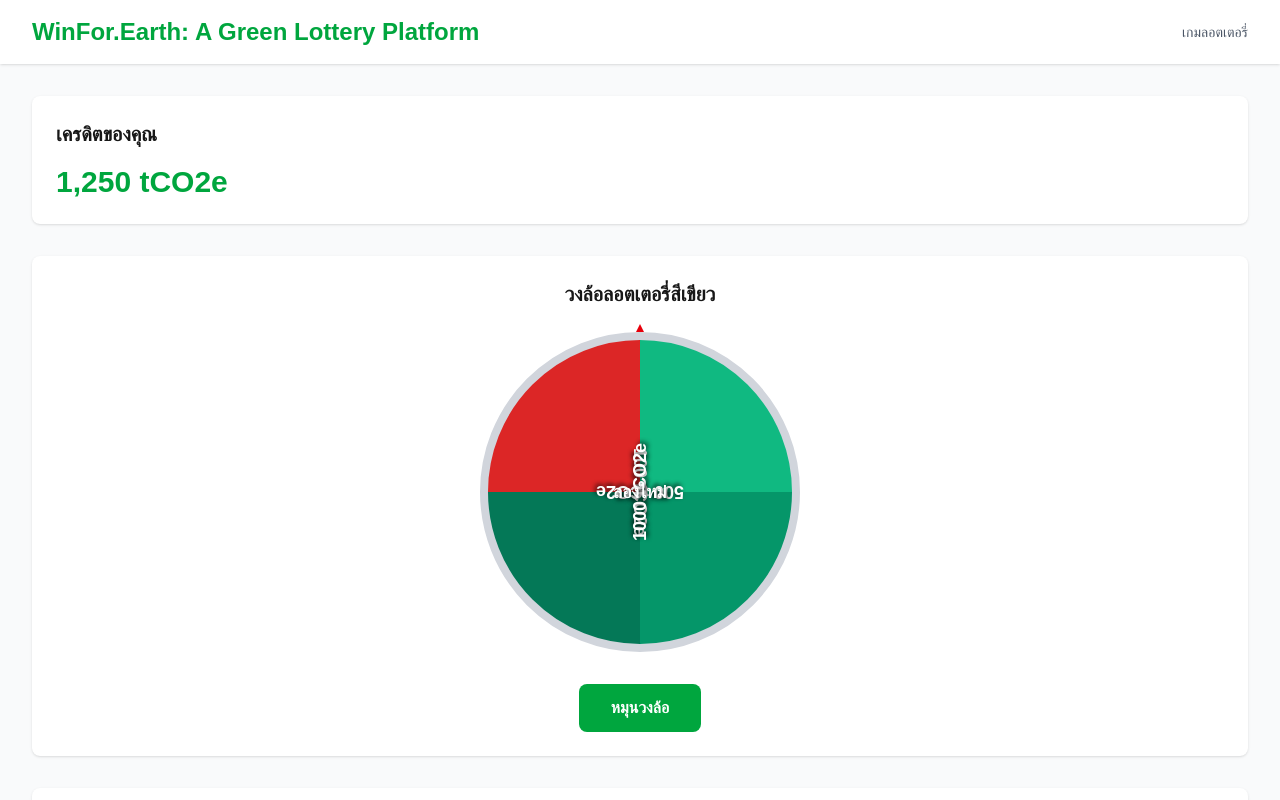
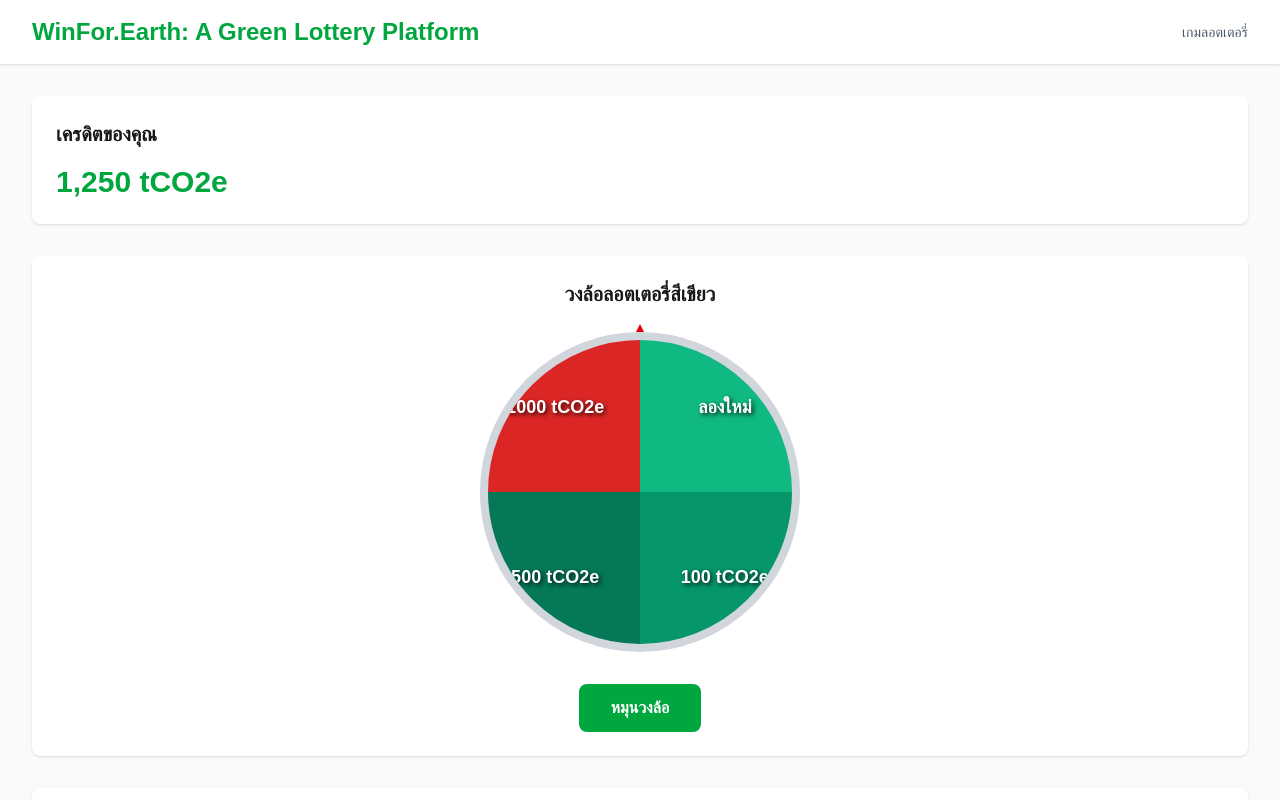
Before and after one commit to waritsan/co2x, a Next.js app in the folder src/web/: page /game in a window 1280 px wide. Shown: the top 800 px of the page. Built offline with nearby package versions, Linux system fonts and the light colour scheme.

Commit message:
Fix lottery wheel text positioning to distribute labels around the wheel

```diff
--- a/src/web/src/app/game/page.tsx
+++ b/src/web/src/app/game/page.tsx
@@ -96,23 +96,24 @@ export default function GamePage() {
                 }}
               >
                 {prizes.map((prize, index) => {
-                  const angle = (360 / prizes.length) * index;
+                  const angle = (360 / prizes.length) * index + (360 / prizes.length) / 2;
+                  const radian = (angle * Math.PI) / 180;
+                  const radius = 120; // distance from center
+                  const x = Math.cos(radian) * radius;
+                  const y = Math.sin(radian) * radius;
+
                   return (
                     <div
                       key={index}
-                      className="absolute w-full h-full flex items-center justify-center text-white font-bold text-lg"
+                      className="absolute text-white font-bold text-lg"
                       style={{
-                        transform: `rotate(${angle + (360 / prizes.length) / 2}deg)`,
+                        left: '50%',
+                        top: '50%',
+                        transform: `translate(${x}px, ${y}px) translate(-50%, -50%)`,
+                        textShadow: '2px 2px 4px rgba(0,0,0,0.8)',
                       }}
                     >
-                      <span
-                        style={{
-                          transform: `rotate(${(360 / prizes.length) / 2}deg)`,
-                          textShadow: '2px 2px 4px rgba(0,0,0,0.8)',
-                        }}
-                      >
-                        {prize.label}
-                      </span>
+                      {prize.label}
                     </div>
                   );
                 })}
```
